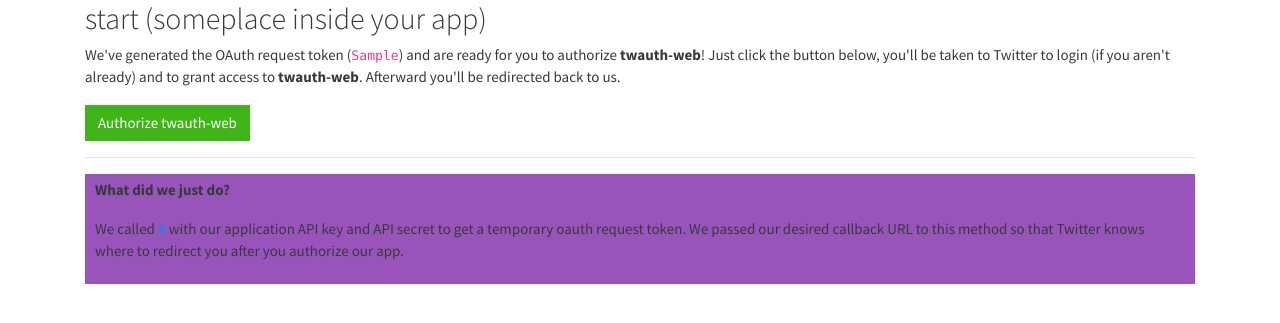
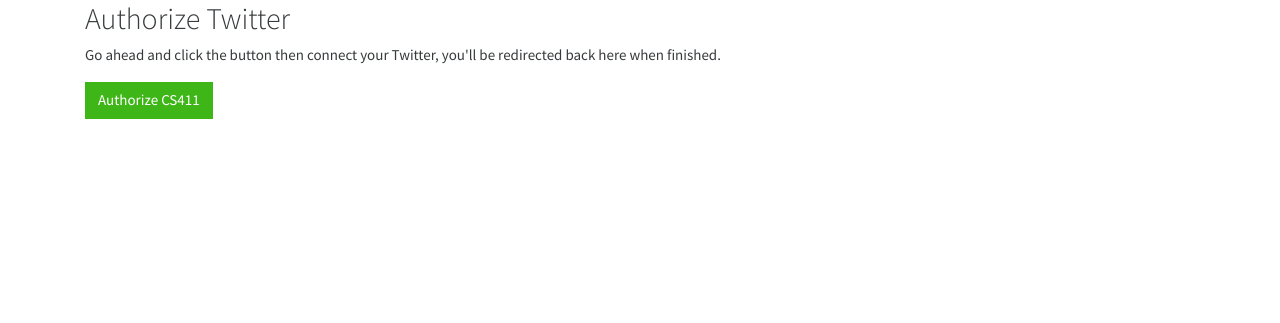
Before and after one commit to sahils57/CS-411-Project, a Flask app: template CS411_teamassignment3/templates/start.html in a window 1280 px wide. Shown: the part 55-378 px from the top of the page. Run offline with Flask 2, Linux system fonts and the light colour scheme; the template is opened without the code that fills it: most values are stand-ins (such as "Sample title", 1, 10 or a date in 2020); some libraries are stand-ins or nearby versions.

Commit message:
working version
no database implementation still

```diff
--- a/CS411_teamassignment3/app.py
+++ b/CS411_teamassignment3/app.py
@@ -11,6 +11,7 @@
 import pytumblr
 from html.parser import HTMLParser
 from datetime import datetime, date, timedelta
+from tumblpy import Tumblpy
 
 
 app = Flask(__name__)
@@ -41,10 +42,12 @@
 
 #twitter stuff
 #------------------------------------------------------
-consumer_key = 'WH3jhSuTMRA3ESj8xInLEsiLe'
-consumer_secret = 'c2hPnRpVbv8yudyepiPzZ9ihBbYw6EsnevNDqdi3XnSt3HZH51'
-access_token = '976927078489653248-86NxrrQxbrKcdat3Dlxpwaf1aK0euZQ'
-access_secret = '3SP5HnQK4VX9D4OBnttCLXtHjQB5bOrvKY59zhTRHvMM6'
+twitter_consumer_key = 'WH3jhSuTMRA3ESj8xInLEsiLe'
+twitter_consumer_secret = 'c2hPnRpVbv8yudyepiPzZ9ihBbYw6EsnevNDqdi3XnSt3HZH51'
+#twitter_access_token = '976927078489653248-86NxrrQxbrKcdat3Dlxpwaf1aK0euZQ'
+#twitter_access_secret = '3SP5HnQK4VX9D4OBnttCLXtHjQB5bOrvKY59zhTRHvMM6'
+twitter_access_token = ""
+twitter_access_secret = ""
 #------
 request_token_url = 'https://twitter.com/oauth/request_token'
 access_token_url = 'https://twitter.com/oauth/access_token'
@@ -53,8 +56,6 @@
 #------
 oauth_store = {}
 #-------------------------------------------------------
-api = twitter.Api(consumer_key, consumer_secret, access_token, access_secret, tweet_mode="extended")
-
 #print(api.VerifyCredentials())
 #credentials = api.VerifyCredentials()
 
@@ -119,12 +120,13 @@
 #below includes the full text for retweets
 def generateTweets(i):
     #make applicable for multiple multimedia links, like image with youtube link in text
+    api = twitter.Api(twitter_consumer_key, twitter_consumer_secret, twitter_access_token, twitter_access_secret, tweet_mode="extended")
+
     timeline = []
 
     a = api.GetHomeTimeline(count=(i*2), contributor_details = True)
     #retweet vs tweet main loop
     for x in range(i):
-        print(x)
         if a[x].retweeted_status == None:
             timeline += [["twitter", "none", "not_retweeted", a[x].full_text, a[x].user.screen_name, formatTimeTwitter(a[x].created_at), a[x].user.profile_image_url]]
         else:
@@ -192,8 +194,11 @@
 # CONFIG KEYS
 tumblr_consumer_key = "EjlO747baBilTHKKbtKEg51o336I6kI0TfCD6wH2EumepSok8d"
 tumblr_consumer_secret = "RWMh1eoWxu8tf6jinPUfucTTrmyJzsKGMZqjjrgQREvDPKsFc0"
-tumblr_access_token = "otjThytAozKKBOLFPoZbaqfo8HMtvTzciABrWR6uX0sj670f6E"
-tumblr_access_secret = "Ye0VNDcGbSIG3D5hB6cGugafoWY1ryEQcszhygTdC2vVaoI8py"
+tumblr_access_token = ""
+tumblr_access_secret = ""
+#tumblr_access_token = "otjThytAozKKBOLFPoZbaqfo8HMtvTzciABrWR6uX0sj670f6E"
+#tumblr_access_secret = "Ye0VNDcGbSIG3D5hB6cGugafoWY1ryEQcszhygTdC2vVaoI8py"
+OAUTH_TOKEN_SECRET = ""
 
 def generate_tumblr_dashboard(i):
     client = pytumblr.TumblrRestClient(tumblr_consumer_key,
@@ -254,11 +259,14 @@
                 tumblr_feed.pop()
         return feed
     elif twitter_bool == "True" and tumblr_bool == "False":
+        print("twitter access secret is " + twitter_access_secret)
+        print("twitter access token is " + twitter_access_token)
+
         return generateTweets(i)
     elif twitter_bool == "False" and tumblr_bool == "True":
         return generate_tumblr_dashboard(i)
     else:
-        return [[]]
+        return []
 
 
 
@@ -276,7 +284,7 @@
     db.child(id).child("tumblr").child("access_token").set("123")
     db.child(id).child("tumblr").child("access_secret").set("456")
 
-createFakePerson(1234, "True", "True")
+createFakePerson(1234, "False", "False")
 
 @app.route('/')
 def index():
@@ -286,6 +294,7 @@
 @app.route('/home')
 def home():
     status = [db.child("1234").child("settings").child("twitter_boolean").get().val(), db.child("1234").child("settings").child("tumblr_boolean").get().val()]
+    print(status)
     home_timeline = generateFeed(20, status[0], status[1])
     return render_template('home.html', tweets = home_timeline)
 
@@ -305,7 +314,6 @@
 def settings():
     #get twitter status and store in 2 length list
     status = [db.child("1234").child("settings").child("twitter_boolean").get().val(), db.child("1234").child("settings").child("tumblr_boolean").get().val()]
-    print(status)
     return render_template('settings.html', status = status)
 
 @app.route('/twitter/echo', methods=['POST'])
@@ -323,7 +331,7 @@
 
 @app.route('/authorize/twitter', methods=['GET', 'POST'])
 def auth_tw():
-    consumer = oauth.Consumer(consumer_key, consumer_secret)
+    consumer = oauth.Consumer(twitter_consumer_key, twitter_consumer_secret)
     client = oauth.Client(consumer)
 
     app_callback_url = url_for('callback', _external = True)
@@ -364,7 +372,7 @@
 
     oauth_token_secret = oauth_store[oauth_token]
 
-    consumer = oauth.Consumer(consumer_key, consumer_secret)
+    consumer = oauth.Consumer(twitter_consumer_key, twitter_consumer_secret)
     token = oauth.Token(oauth_token, oauth_token_secret)
     token.set_verifier(oauth_verifier)
     client = oauth.Client(consumer, token)
@@ -382,6 +390,16 @@
     real_oauth_token = access_token['oauth_token']
     real_oauth_token_secret = access_token['oauth_token_secret']
 
+    global twitter_access_token
+    global twitter_access_secret
+    twitter_access_token = real_oauth_token
+    twitter_access_secret = real_oauth_token_secret
+
+    print(twitter_consumer_key)
+    print(twitter_consumer_secret)
+    print(twitter_access_token)
+    print(twitter_access_secret)
+
     real_token = oauth.Token(real_oauth_token, real_oauth_token_secret)
     real_client = oauth.Client(consumer, real_token)
     real_resp, real_content = real_client.request(show_user_url + '?user_id=' + user_id, "GET")
@@ -395,6 +413,44 @@
 
     return redirect(url_for("settings"))
 
+
+@app.route('/authorize/tumblr', methods=['GET', 'POST'])
+def auth_tumblr():
+    t = Tumblpy(tumblr_consumer_key, tumblr_consumer_secret)
+
+    auth_props = t.get_authentication_tokens(callback_url= "http://localhost:5000/callbacktumblr")
+    auth_url = auth_props['auth_url']
+    global OAUTH_TOKEN_SECRET
+    OAUTH_TOKEN_SECRET = auth_props['oauth_token_secret']
+
+    return redirect(auth_url)
+
+@app.route('/callbacktumblr')
+def callback_tumblr():
+    # if checker, check if the user pressed YES, and then store the tokens received
+
+    oauth_token = request.args.get('oauth_token')
+    oauth_verifier = request.args.get('oauth_verifier')
+    t = Tumblpy(tumblr_consumer_key, tumblr_consumer_secret,
+            oauth_token, OAUTH_TOKEN_SECRET)
+    authorized_tokens = t.get_authorized_tokens(oauth_verifier)
+    # throw error if needed
+    final_oauth_token = authorized_tokens['oauth_token']
+    final_oauth_token_secret = authorized_tokens['oauth_token_secret']
+
+    global tumblr_access_token
+    global tumblr_access_secret
+    tumblr_access_token = final_oauth_token
+    tumblr_access_secret = final_oauth_token_secret
+
+    db.child(1234).child("settings").child("tumblr_boolean").set("True")
+
+
+    print(final_oauth_token)
+    print(final_oauth_token_secret)
+
+    return redirect(url_for('settings'))
+
 @app.route("/settings/twitter/disconnected")
 def tw_disconnected():
     db.child(1234).child("settings").child("twitter_boolean").set("False")
--- a/CS411_teamassignment3/templates/settings.html
+++ b/CS411_teamassignment3/templates/settings.html
@@ -6,7 +6,7 @@
 <p> Current status: {{status[0]}} </p>
 
 <h1> Tumblr </h1>
-<a href="#" class="btn btn-lg btn-info">Connect with Tumblr</a>
+<a href="/authorize/tumblr" class="btn btn-lg btn-info">Connect with Tumblr</a>
 <a href="/settings/tumblr/disconnected" class="btn btn-lg btn-danger">Disconnect Tumblr</a>
 <p> Current status: {{status[1]}} </p>
 {% endblock %}
--- a/CS411_teamassignment3/templates/start.html
+++ b/CS411_teamassignment3/templates/start.html
@@ -1,11 +1,6 @@
 {% extends "layout.html" %}
 {% block body %}
-	    <h2>start (someplace inside your app)</h2>
-    	<p>We've generated the OAuth request token (<code>{{ oauth_token }}</code>) and are ready for you to authorize <strong>twauth-web</strong>! Just click the button below, you'll be taken to Twitter to login (if you aren't already) and to grant access to <strong>twauth-web</strong>. Afterward you'll be redirected back to us.</p>
-    	<p><a href="{{ authorize_url }}?oauth_token={{ oauth_token }}" class="btn btn-small btn-success">Authorize twauth-web</a></p>
-        <hr>
-        <div class="bg-info" style="padding-left: 10px; padding-right: 10px; padding-top: 5px; padding-bottom: 5px;">
-            <p><strong>What did we just do?</strong></p>
-            <p>We called <a href="https://dev.twitter.com/docs/api/1/post/oauth/request_token"><strong>{{ request_token_url }}</strong></a> with our application API key and API secret to get a temporary oauth request token. We passed our desired callback URL to this method so that Twitter knows where to redirect you after you authorize our app.</p>
-        </div>
+	    <h2>Authorize Twitter</h2>
+    	<p> Go ahead and click the button then connect your Twitter, you'll be redirected back here when finished.</p>
+    	<p><a href="{{ authorize_url }}?oauth_token={{ oauth_token }}" class="btn btn-small btn-success">Authorize CS411</a></p>
 {% endblock %}
```
